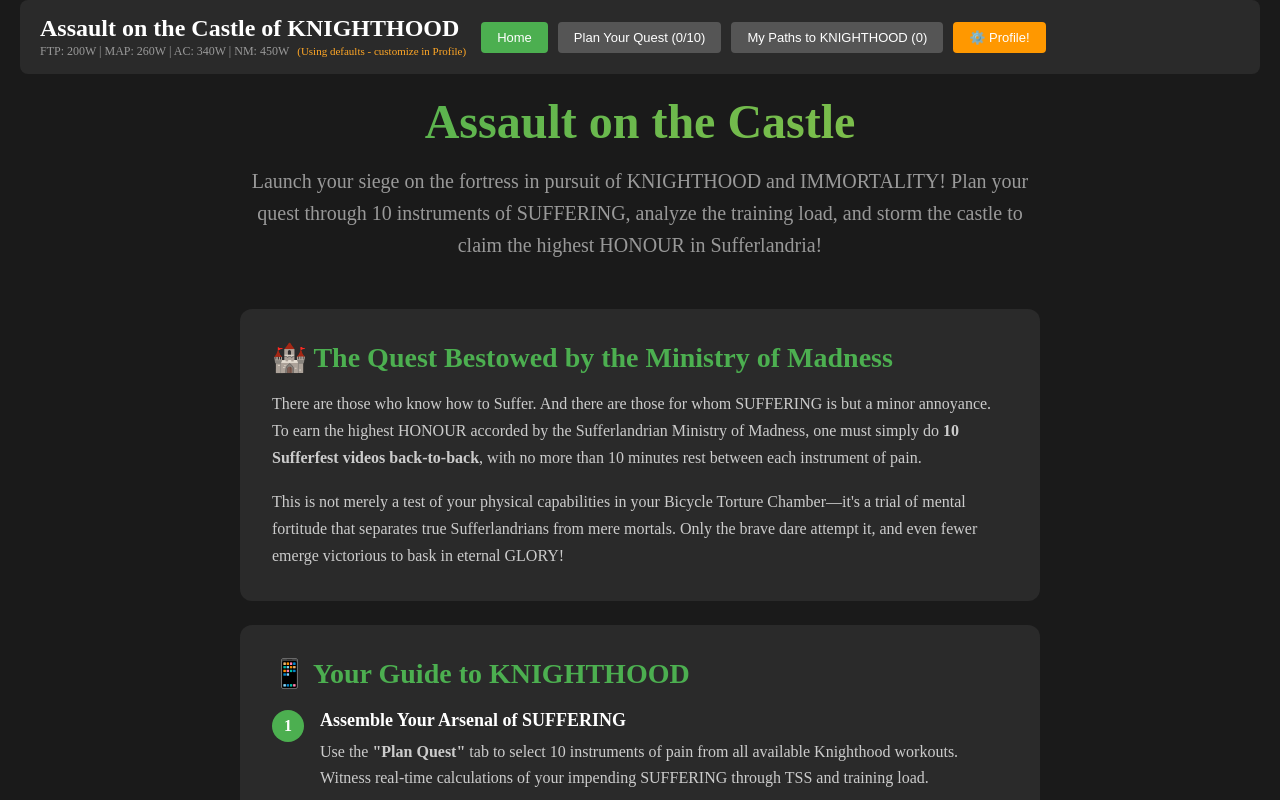
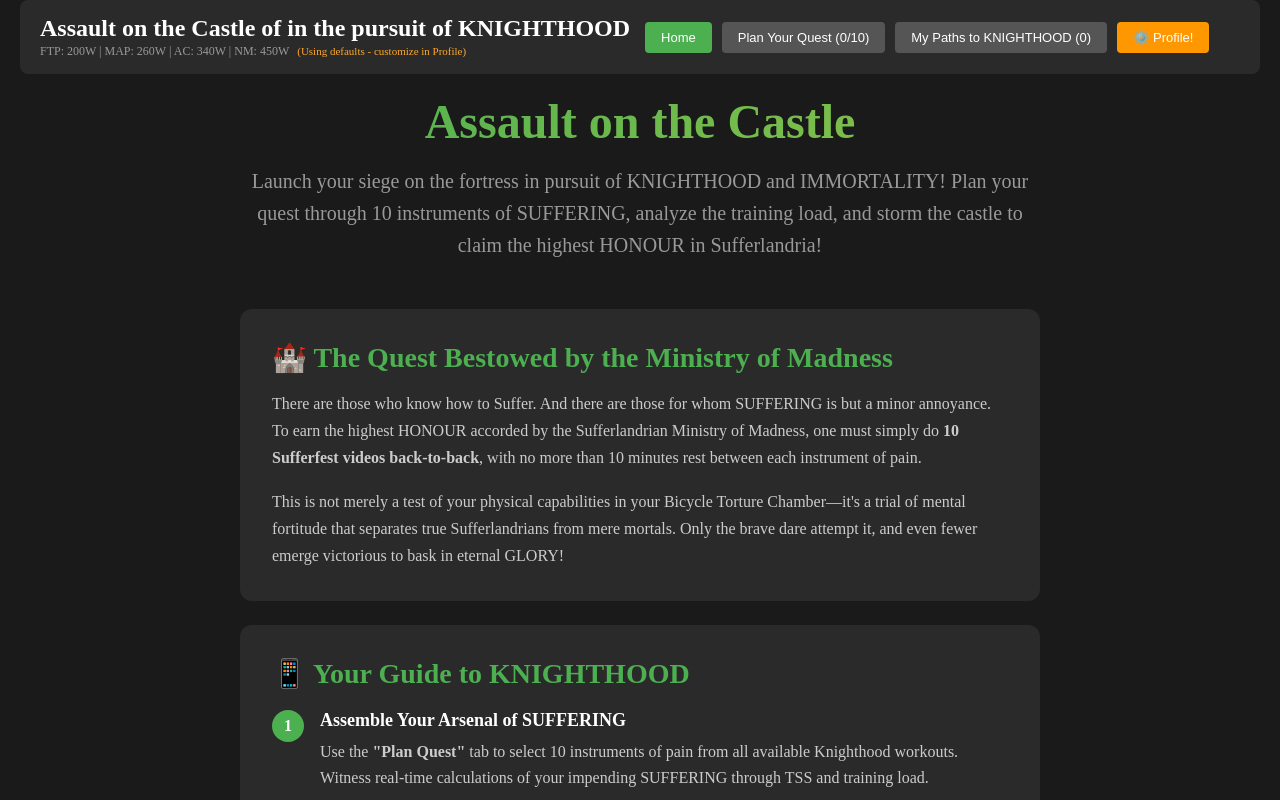
Before and after one commit to againstdemons84/knighthood-quests, a React (Create React App) app: page / in a window 1280 px wide. Shown: the top 800 px of the page. Built offline with nearby package versions, Linux system fonts and the light colour scheme.

Commit message:
Tweaked entry title

```diff
--- a/src/index.tsx
+++ b/src/index.tsx
@@ -239,7 +239,7 @@
                         margin: 0,
                         fontSize: viewport.isMobile ? '18px' : '24px'
                     }}>
-                        {viewport.isMobile ? 'Assault on the Castle' : 'Assault on the Castle of KNIGHTHOOD'}
+                        {viewport.isMobile ? 'Assault on the Castle' : 'Assault on the Castle of in the pursuit of KNIGHTHOOD'}
                     </h2>
                     {userProfile && (
                         <div style={{
```
